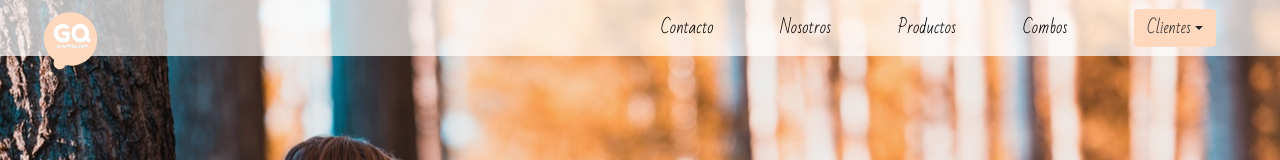
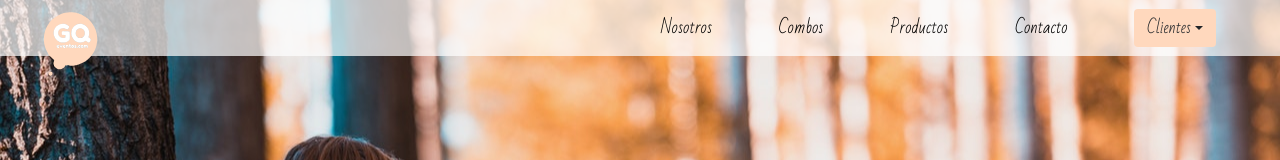
Before and after one commit to cris1ian/gqeventos, an Angular app: page / in a window 1280 px wide. Shown: the top 160 px of the page. Built offline with nearby package versions, Linux system fonts and the light colour scheme.

Commit message:
orden del header

```diff
--- a/src/app/pages/landing/landing.component.html
+++ b/src/app/pages/landing/landing.component.html
@@ -7,13 +7,10 @@
 
         <nav>
             <ul>
-                <li><a href="">Contacto</a> </li>
-                <li>
-                    <a href="">Nosotros</a> </li>
-                <li>
-                    <a href="">Productos</a> </li>
-                <li>
-                    <a href="">Combos</a> </li>
+                <li><a href="#nosotros">Nosotros</a> </li>
+                <li><a href="#combos">Combos</a></li>
+                <li><a href="#productos">Productos</a> </li>
+                <li><a href="#contacto">Contacto</a> </li>
                 <li>
                     <div ngbDropdown>
                         <button class="btn btn-outline eon6-primarycolor-bd" id="dropdownForm1" ngbDropdownToggle>Clientes</button>
```
